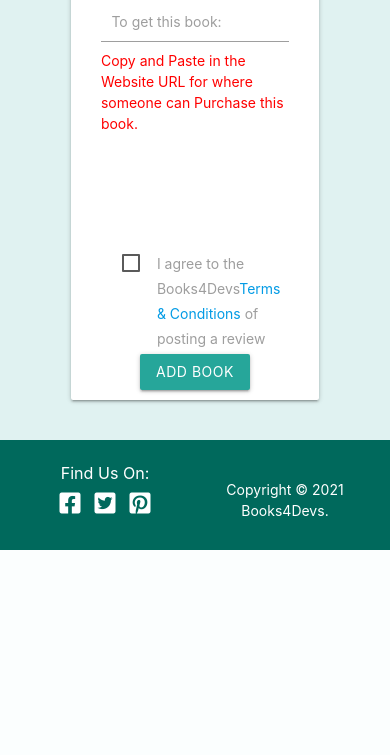
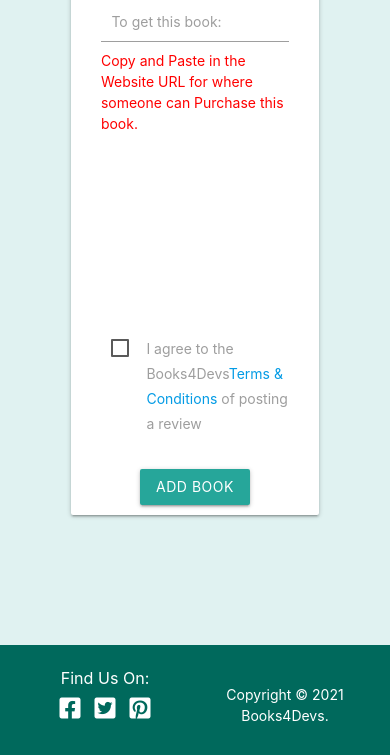
Before and after one commit to PhillyJB/Books4Devs, a Flask app: page /add_book in a window 390 px wide. Shown: the part 1539-2294 px from the top of the page. Before the commit the page ends 2089 px from the top, so only its background shows below. Run offline with Flask 2, Linux system fonts and the light colour scheme; some libraries are stand-ins or nearby versions.

Commit message:
aligned book cards on all screen sizes

```diff
--- a/static/css/styles.css
+++ b/static/css/styles.css
@@ -149,9 +149,20 @@ main {
   margin-top: 15px;
 }
 
-@media (max-width: 467px) {
+@media (min-width: 768px) {
   .add-book-btn-row {
-    margin-top: 70px;
+    margin-top: 60px;
+  }
+
+}
+
+@media (max-width: 767.98px) {
+  .add-book-btn-row {
+    margin-top: 100px;
+  }
+
+  .bottom-of-form {
+    margin-bottom: 100px;
   }
 }
 
--- a/templates/add_book.html
+++ b/templates/add_book.html
@@ -68,7 +68,7 @@
                 </div>
             </div>
             <!--7-get the book link-->
-            <div class="row">
+            <div class="row bottom-of-form">
                 <div class="input-field col s12">
                     <label for="get_book" class="form-label">To get this book:</label>
                     <input type="text" name="get_book" id="get_book" class="form-control" aria-describedby="get_book-1" required>
@@ -78,7 +78,7 @@
                 </div>
             </div>
             <!--8a-terms&condition checkbox-->
-            <div class="row" style="margin: 0; padding: 0;">
+            <div class="row bottom-of-form">
                 <div class="input-field col s12 formTermsfield">
                     <label class="form-check-label" for="terms-check">
                         <input type="checkbox" id="terms-check" required>
@@ -88,7 +88,7 @@
                 </div>
             </div>
             <!--8b-Terms and Conditions Div -->
-            <div class="row" id="termsCon">
+            <div class="row bottom-of-form" id="termsCon">
                 <div class="col s10">
                     <p><strong>Terms and Conditions:</strong><br>
                         Users posting books reviews on this site agree to not post any commments that can be deemed
@@ -112,7 +112,7 @@
                 </div>
             </div>
             <!--9-submit form button-->
-            <div class="row add-book-btn-row">
+            <div class="row bottom-of-form add-book-btn-row">
                 <div class="col s12">
                     <button type="submit" class="btn">Add Book</button>
                 </div>
--- a/templates/edit_book.html
+++ b/templates/edit_book.html
@@ -85,7 +85,7 @@
                 </div>
             </div>
             <!--8a-terms&condition checkbox-->
-            <div class="row" style="margin: 0; padding: 0;">
+            <div class="row">
                 <div class="input-field col s12 formTermsfield">
                     <label class="form-check-label" for="terms-check">
                         <input type="checkbox" id="terms-check" required>
```
